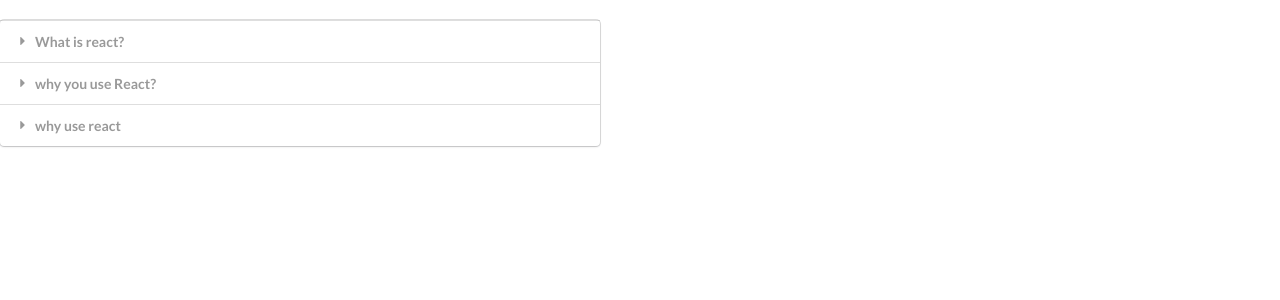
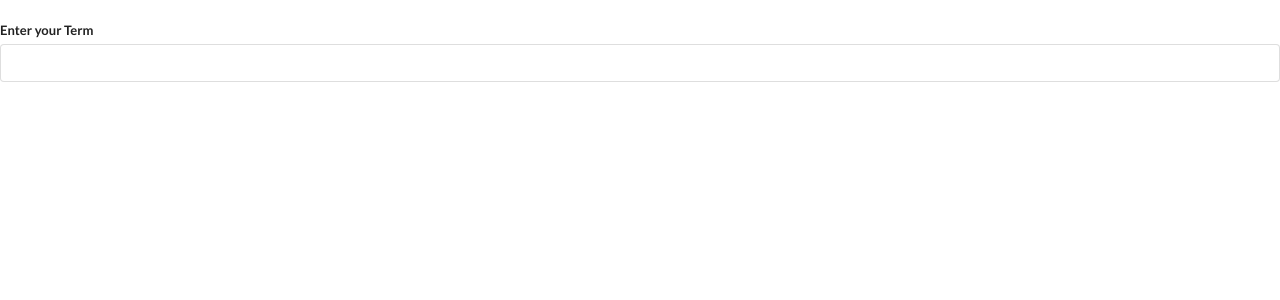
Before and after one commit to Vivekanand15/WidgetsApp, a React (Create React App) app: page / in a window 1280 px wide. Shown: the top 300 px of the page. Built offline with nearby package versions, Linux system fonts and the light colour scheme.

Commit message:
Search component is added

```diff
--- a/src/App.js
+++ b/src/App.js
@@ -1,6 +1,6 @@
 import React from 'react';
 import ReactDom from 'react-dom';
-import Accordion from "./component/Accordion";
+import Search from './component/Search';
 
 const items=[
     {
@@ -20,6 +20,6 @@
 export default()=>{
     return <div>
         <br/>
-        <Accordion items={items} />
+        <Search/>
     </div>
 }
--- /dev/null
+++ b/src/component/Search.js
@@ -0,0 +1,21 @@
+import React,{ useState } from 'react';
+
+const Search =()=>{
+    const [term,setTerm]=useState("");
+    return (
+        <div>
+            <div className="ui form ">
+                <div className='field'>
+                    <label>Enter your Term</label>
+                    <input
+                    value={term}
+                    onChange={(e)=>setTerm(e.target.value)}
+                     className='input'
+                     />
+                </div>
+            </div>
+        </div>
+    )
+}
+
+export default Search;
```
